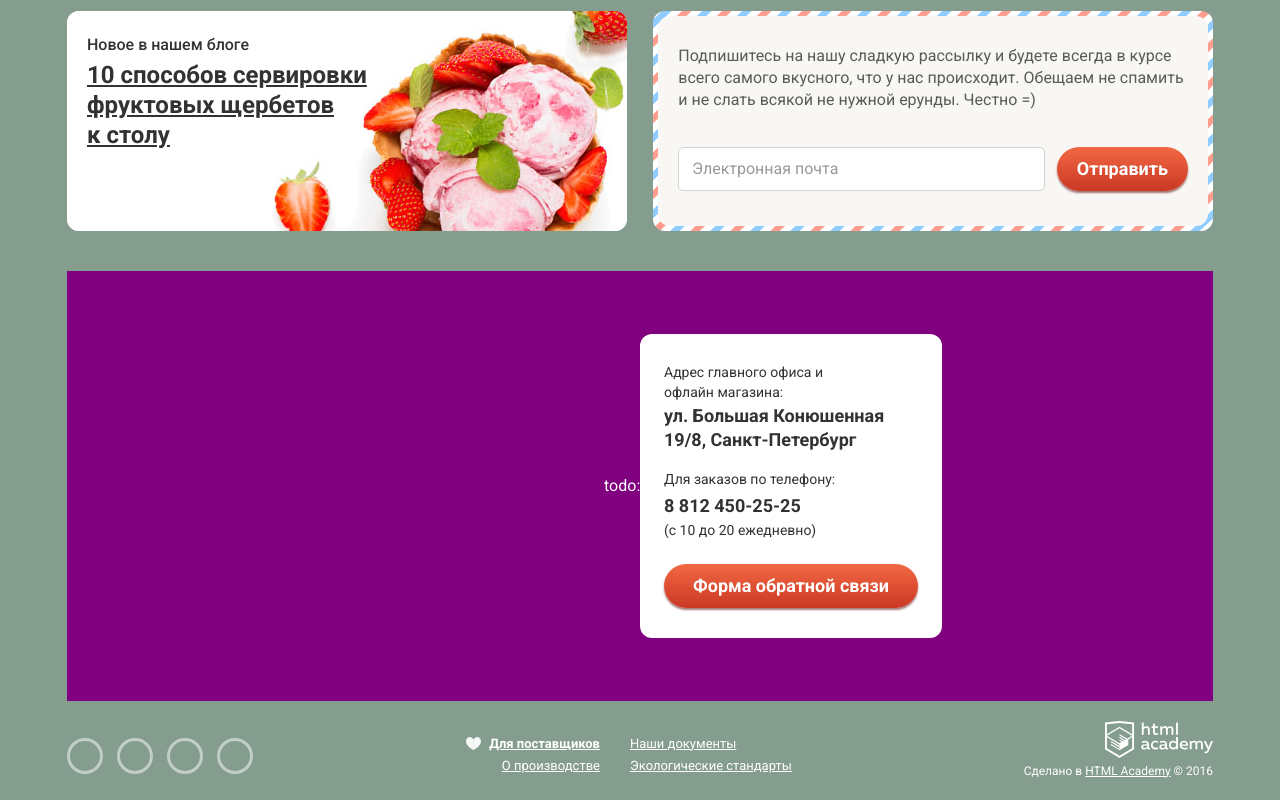
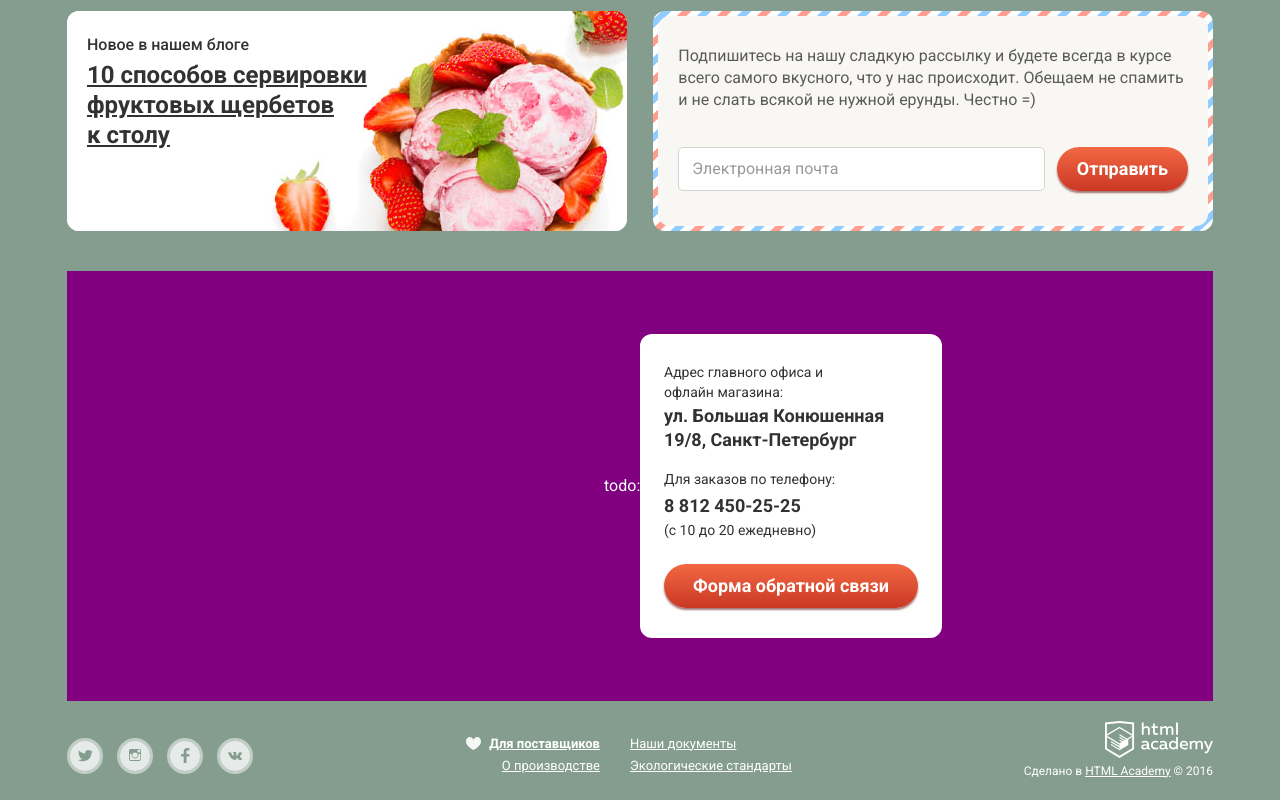
Before and after one commit to shchukin/170520-gllacy, a plain HTML site: page index.html in a window 1280 px wide. Shown: the part 1612-2412 px from the top of the page. Drawn offline with Linux system fonts and the light colour scheme.

Commit message:
Add svg icons to social block

```diff
--- a/css/style.css
+++ b/css/style.css
@@ -963,26 +963,60 @@ body {
   }
 
 .web {
+  position: relative;
   display: inline-block;
   vertical-align: top;
+  width: 36px;
+  height: 36px;
+}
+  .web:before {
+    content: '';
+    position: absolute;
+    left: 3px;
+    top: 3px;
+    display: block;
+    width: 30px;
+    height: 30px;
+    border-radius: 50%;
+    opacity: 0.8;
+    background-repeat: no-repeat;
+    background-position: center center;
+  }
+
+  .web_twitter:before   { background-image: url(../img/web_twitter.svg); }
+  .web_instagram:before { background-image: url(../img/web_instagram.svg); }
+  .web_facebook:before  { background-image: url(../img/web_facebook.svg); }
+  .web_vkontakte:before { background-image: url(../img/web_vkontakte.svg); }
+
+  .web:hover:before {
+    opacity: 1;
+  }
+
+  .web:active:before {
+    opacity: 0.7;
+  }
+
+
+  .web:after {
+    content: '';
+    position: absolute;
+    left: 0;
+    top: 0;
+    display: block;
     width: 30px;
     height: 30px;
     border: 3px solid rgba(255,255,255,.5);
     border-radius: 50%;
-  text-indent: 100%;
-  white-space: nowrap;
-  overflow: hidden;
-}
-
-.web:hover {
+  }
+
+  .web:hover:after {
     border-color: rgba(255,255,255,.7);
   }
 
-.web:active {
+  .web:active:after {
     border-color: rgba(255,255,255,.7);
     box-shadow: inset 0 1px 2px #888888;
   }
-
 
 
 .info-pages {
```
Also changed, not shown: img/web_facebook.svg (added), img/web_instagram.svg (added), img/web_twitter.svg (added), img/web_vkontakte.svg (added). Lines whose indentation alone changed are shown as unchanged.
